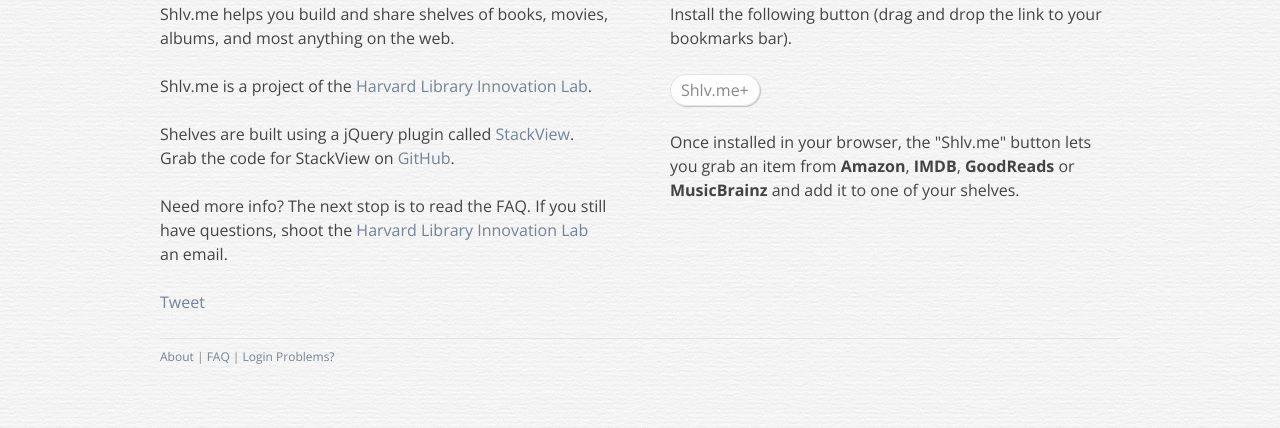
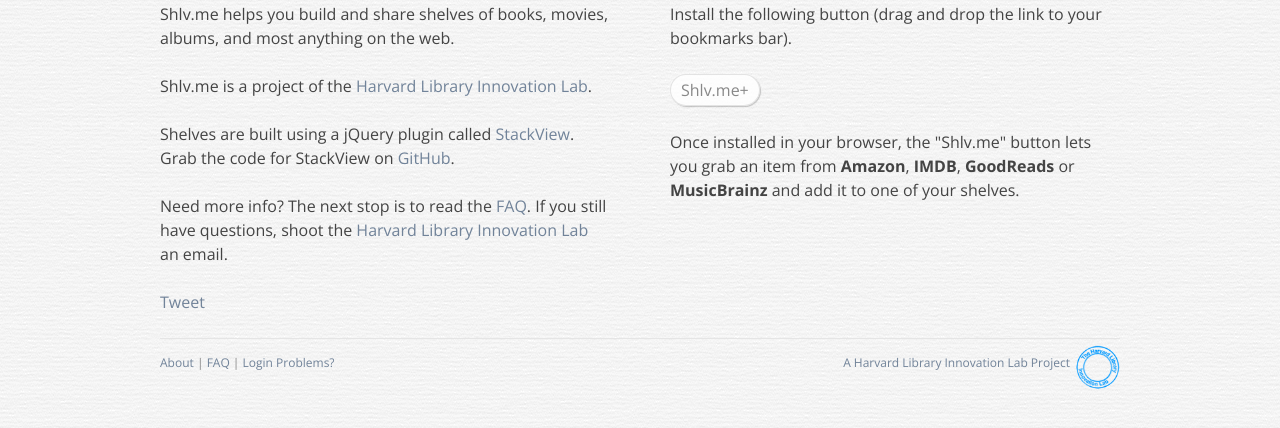
Before and after one commit to harvard-lil/shelfio, a Django app: template lil/shlvme/templates/about.html in a window 1280 px wide. Shown: the part 175-603 px from the top of the page. Run offline with Django 3.2, Linux system fonts and the light colour scheme; the template is opened without the code that fills it, so the values that code supplies are empty; parts of the project's set-up code (start-up, migrations or seed data) failed here and were passed over; some libraries are stand-ins or nearby versions.

Commit message:
Added LIL branding to footer, closes #41

```diff
--- a/lil/shlvme/assets/scss/_layout.scss
+++ b/lil/shlvme/assets/scss/_layout.scss
@@ -69,7 +69,19 @@
 		border-top:1px solid $minorGray;
 		font-size:12px;
 		line-height:3;
+		padding-top:6px;
+
+		> .branding {
+		  float:right;
+		}
+
+		.branding img {
+		  float:right;
+		  padding: 0 0 0 5px;
+	    width:45px;
+	  }
 	}
+
 }
 
 .half-half {
--- a/lil/shlvme/templates/about.html
+++ b/lil/shlvme/templates/about.html
@@ -16,7 +16,7 @@
 			<p>Shlv.me helps you build and share shelves of books, movies, albums, and most anything on the web.</>
 			<p>Shlv.me is a project of the <a href="http://librarylab.law.harvard.edu/">Harvard Library Innovation Lab</a>.</p>
 			<p>Shelves are built using a jQuery plugin called <a href="https://github.com/harvard-lil/stackview">StackView</a>.  Grab the code for StackView on <a href="https://github.com/harvard-lil/stackview">GitHub</a>.</p>
-			<p>Need more info? The next stop is to read the FAQ. If you still have questions, shoot the <a href="mailto:lil@librarylab.law.harvard.edu">Harvard Library Innovation Lab</a> an email.</p>
+			<p>Need more info? The next stop is to read the <a href="{% url faq %}">FAQ</a>. If you still have questions, shoot the <a href="mailto:lil@librarylab.law.harvard.edu">Harvard Library Innovation Lab</a> an email.</p>
 			<a href="https://twitter.com/share" class="twitter-share-button">Tweet</a>
 		</section>
 	</article>
--- a/lil/shlvme/templates/partials/footer.html
+++ b/lil/shlvme/templates/partials/footer.html
@@ -1,3 +1,3 @@
 <footer class="global-footer">
-	<p><a href="{% url about %}">About</a> | <a href="{% url faq %}">FAQ</a> | <a href="{% url auth_password_reset %}">Login Problems?</a></p>
+	<p><span class="branding"><a href="http://librarylab.law.harvard.edu">A Harvard Library Innovation Lab Project <img src="{{ STATIC_PREFIX }}images/liblabstamp.png" /></a></span> <a href="{% url about %}">About</a> | <a href="{% url faq %}">FAQ</a> | <a href="{% url auth_password_reset %}">Login Problems?</a></p>
 </footer>
--- a/lil/static/style/shlvme.css
+++ b/lil/static/style/shlvme.css
@@ -517,7 +517,14 @@
   .global-footer > p {
     border-top: 1px solid #e5e5e5;
     font-size: 12px;
-    line-height: 3; }
+    line-height: 3;
+    padding-top: 6px; }
+    .global-footer > p > .branding {
+      float: right; }
+    .global-footer > p .branding img {
+      float: right;
+      padding: 0 0 0 5px;
+      width: 45px; }
 
 .half-half > .right-column {
   float: right;
```
Also changed, not shown: lil/static/images/liblabstamp.png (added).
